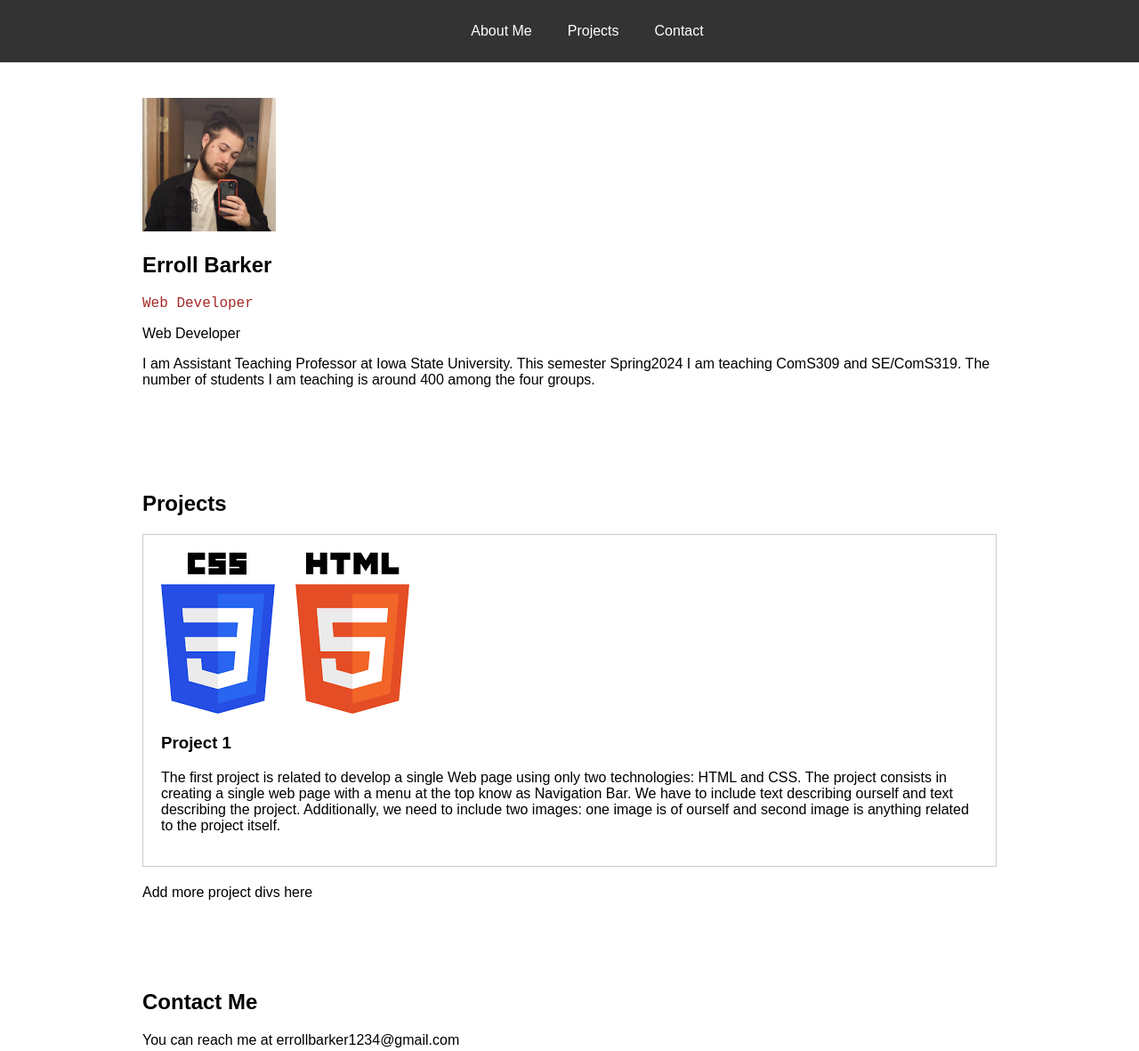
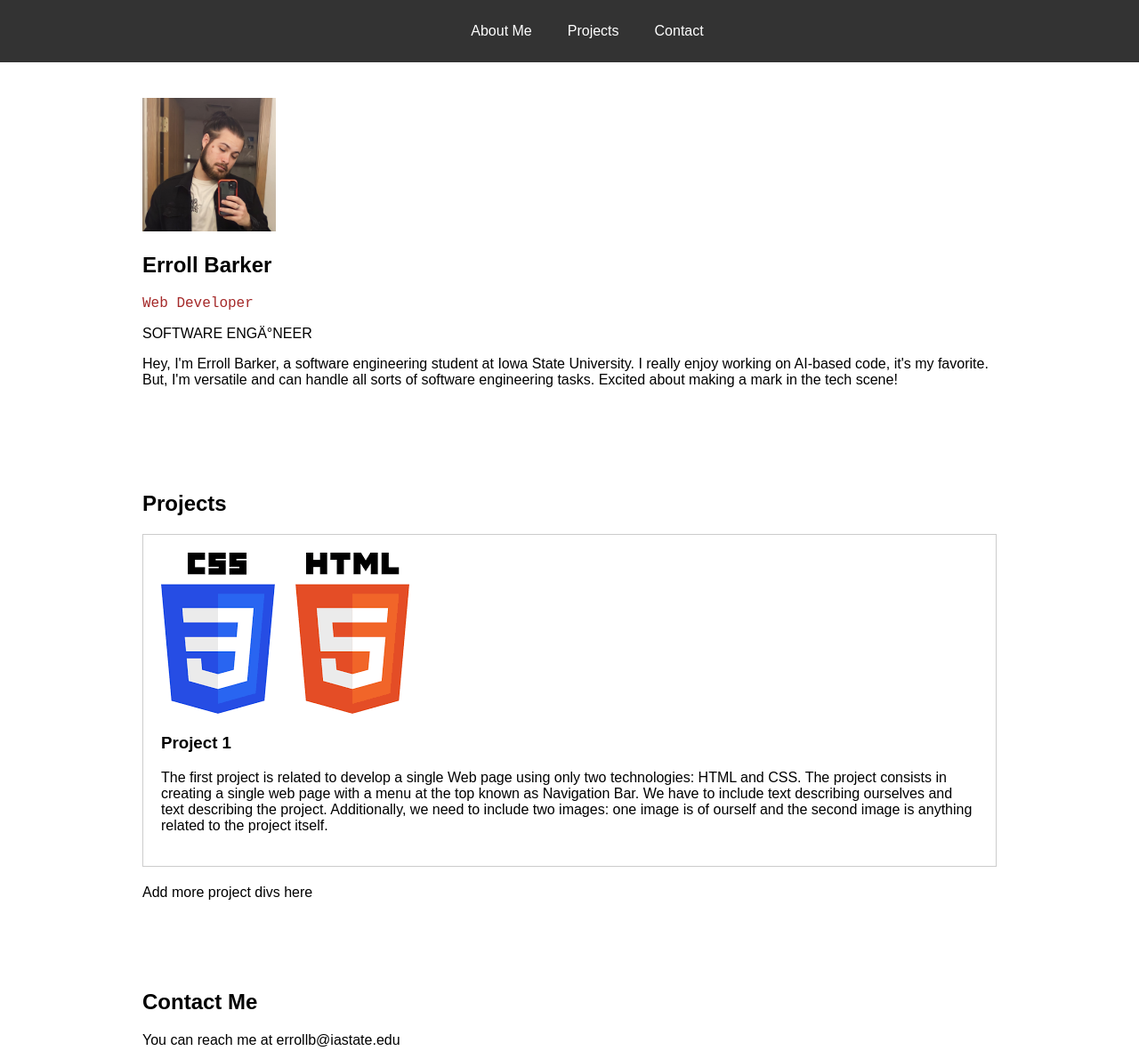
Before and after one commit to Jr24Future/Personal, a plain HTML site: page index.html in a window 1280 px wide. Shown: the top 1181 px of the page at 89% size. Drawn offline with Linux system fonts and the light colour scheme.

Commit message:
Update index.html

```diff
--- a/index.html
+++ b/index.html
@@ -36,12 +36,14 @@
             <img src="./images/profile.jpg" alt="Profile Photo" width="150" height="150">
             <h1>Erroll Barker</h1>
             <p style="font-family: 'Courier New', Courier, monospace; color: brown">Web Developer</p>
-            <p>Web Developer</p>
-            <p>I am Assistant Teaching Professor at Iowa State
-                University. This semester Spring2024 I am teaching
-                ComS309 and SE/ComS319.
-                The number of students I am teaching is around 400
-                among the four groups. </p>
+            <p>SOFTWARE ENGÄ°NEER</p>
+            <p>Hey, I'm Erroll Barker, a software engineering
+                student at Iowa State University. I really
+                enjoy working on AI-based code, it's my favorite.
+                But, I'm versatile and can handle all sorts of
+                software engineering tasks. Excited about
+                making a mark in the tech scene!
+            </p>
         </div>
     </section>
     <section id="projects">
@@ -52,10 +54,10 @@
                 <h3>Project 1</h3>
                 <p>The first project is related to develop a single Web page using
                     only two technologies: HTML and CSS. The project consists in
-                    creating a single web page with a menu at the top know as
-                    Navigation Bar. We have to include text describing ourself and
+                    creating a single web page with a menu at the top known as
+                    Navigation Bar. We have to include text describing ourselves and
                     text describing the project. Additionally, we need to include
-                    two images: one image is of ourself and second image is anything
+                    two images: one image is of ourself and the second image is anything
                     related to the project itself.</p>
             </div>
             Add more project divs here
@@ -64,7 +66,7 @@
     <section id="contact">
         <div class="container">
             <h2>Contact Me</h2>
-            <p>You can reach me at errollbarker1234@gmail.com</p>
+            <p>You can reach me at errollb@iastate.edu</p>
         </div>
     </section>
     <footer>
```
